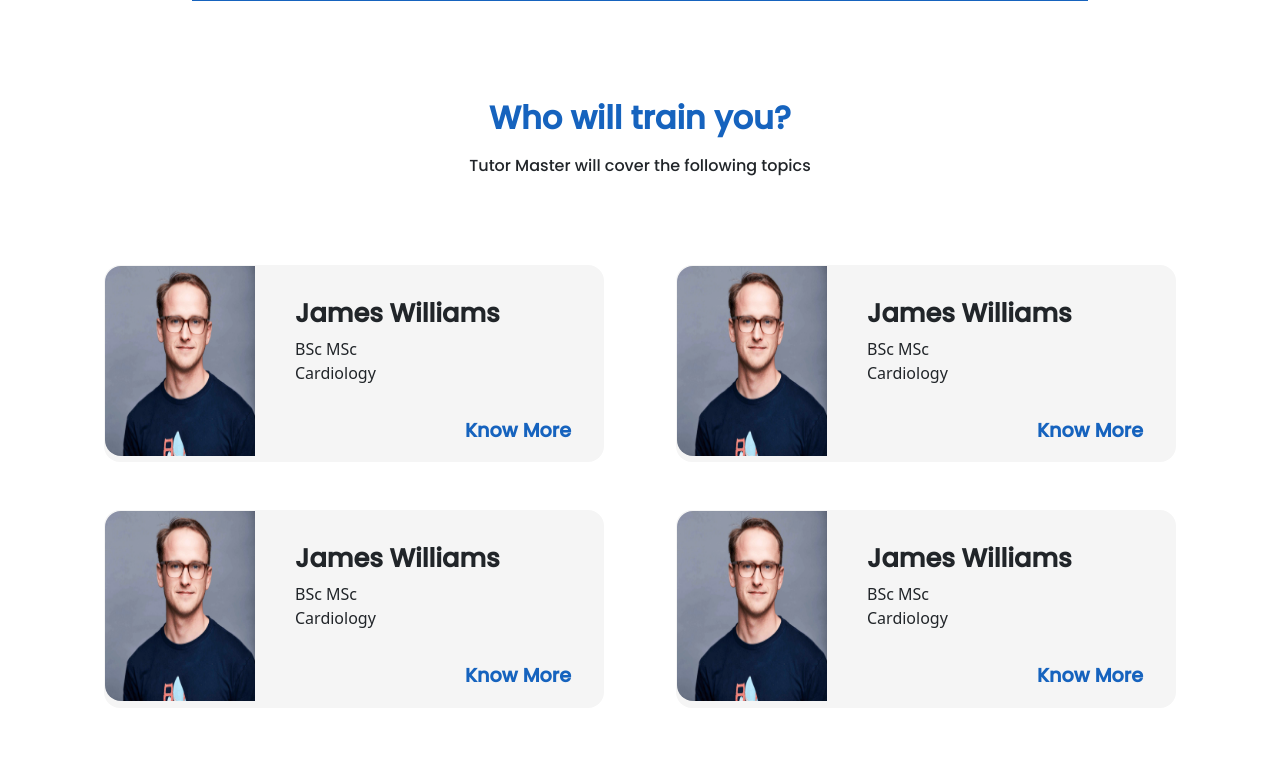
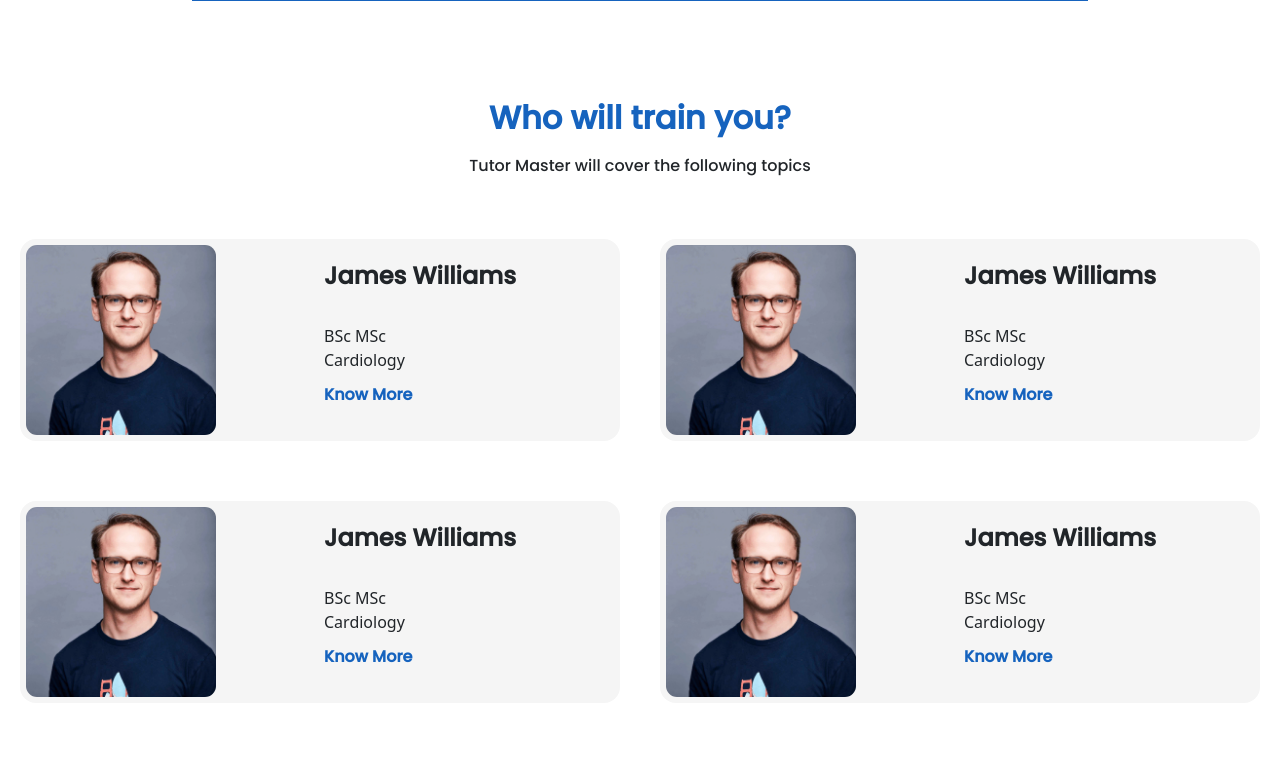
Before and after one commit to MuskanGarg24/Landing-Page, a React (Create React App) app: page / in a window 1280 px wide. Shown: the part 3730-4500 px from the top of the page. Built offline with nearby package versions, Linux system fonts and the light colour scheme.

Commit message:
final commit

```diff
--- a/src/components/Mentors/Mentors.css
+++ b/src/components/Mentors/Mentors.css
@@ -1,61 +1,85 @@
 @import url('https://fonts.googleapis.com/css2?family=Poppins:wght@200;500&display=swap');
 
-
-.mentors-section{
-    margin: 4rem 5rem 6rem 5rem;
+*{
+    margin: 0;
+    padding: 0;
+    box-sizing: border-box;
 }
 
-.mentors{
+.mentors-container{
+    width: 100%;
+    margin-top: 5rem;
+    margin-bottom: 5rem;
+}
+
+.mentors-box{
+    max-width: 350px;
     border: 1px solid transparent;
     background-color: whitesmoke;
+    margin: 30px auto;
     border-radius: 1rem;
-    margin: 1.5rem;
 }
 
-.profile-image{
-    width: 190px;
-    height: 190px;
-    border-top-left-radius: 1rem;
-    border-bottom-left-radius: 1rem;
+.mentors-box img{
+    max-width: 300px;
+    height: 200px;
+    display: block;
+    object-fit: cover;
+    padding: 5px;
+    border-radius: 1rem;
+    margin: auto;
 }
 
-
-.mentor-name{
-    padding-top: 2rem;
-    padding-left: 1rem;
-    font-size: 1.6rem;
-    font-weight: bold;
-    font-family: 'Poppins', sans-serif;
+.mentors-box .mentors-heading,
+.mentors-box .mentors-text{
+    width: 100%;
+    padding: 0px 5px;
+    min-width: 300px;
+    text-align: center;
 }
 
-.mentor-degree{
-    padding-left: 1rem;
-    font-size: 1rem;
+.mentors-box .mentors-heading h2{
+    font-family: 'Poppins', sans-serif;
+    font-size: 1.5rem;
+    margin-top: 7px;
+    font-weight: bold;
 }
 
-.read-more{
-    font-weight: bold;
-    font-family: 'Poppins', sans-serif;
-    font-size: 1.2rem;
-    color: #1663be;
-    text-align: right;
-    padding-right: 2rem;
-    margin-top: 2rem;
-    cursor: pointer;
+.mentors-box .mentors-text p{
+    margin: 10px 0;
 }
 
+.mentors-box .mentors-text a{
+    display: inline-block;
+    color: #1663be;
+    font-family: 'Poppins', sans-serif;
+    text-decoration: none;
+    font-weight: bold;
+}
 
-@media screen and (max-width: 1024px) {
-    .mentors-section{
-        margin-right: 2rem;
-        margin-left: 2rem;
+@media (min-width: 700px){
+    .mentors-container{
+        display: flex;
+        justify-content: space-around;
+        align-items: center;
+        flex-wrap: wrap;
+        margin-top: 2rem;
+        margin-bottom: 5rem;
+    }
+    .mentors-box{
+        max-width: 600px;
+        padding: 0;
+    }
+    .mentors-box img{
+        float: left;
+        height: 200px;
+    }
+
+    .mentors-box .mentors-heading,
+    .mentors-box .mentors-text{
+        float: right;
+        width: 50%;
+        margin-top: 15px;
+        text-align: left;
     }
 }
-
-
-@media screen and (max-width: 600px) {
-    .mentors-section{
-        margin-right: 2rem;
-        margin-left: 2rem;
-    }
-}
--- a/src/components/Mentors/Mentors.jsx
+++ b/src/components/Mentors/Mentors.jsx
@@ -5,96 +5,62 @@ import Profile from "../../assets/profile.jpg";
 const Mentors = () => {
     return (
         <>
-            <section id="mentors-section">
-                <h1 className="services-heading color-blue">Who will train you?</h1>
-                <h5 className="services-heading color-black">
-                    Tutor Master will cover the following topics
-                </h5>
-                <div className="mentors-section">
-                    <div className="row">
-                        <div className="col col-lg-6 col-md-12 col-sm-12 col-xs-12">
-                            <div className="mentors">
-                                <div className="row">
-                                    <div className="col col-lg-4 col-md-6 col-sm-8 col-xs-6 image-div">
-                                        <img
-                                            src={Profile}
-                                            alt="profile"
-                                            className="profile-image img-fluid"
-                                        ></img>
-                                    </div>
-                                    <div className="col col-lg-8 col-md-6 col-sm-4 col-xs-6 mentor-info">
-                                        <h1 className="mentor-name">James Williams</h1>
-                                        <p className="mentor-degree">
-                                            BSc MSc <br></br>Cardiology
-                                        </p>
-                                        <p className="read-more">Know More</p>
-                                    </div>
-                                </div>
-                            </div>
+            <h1 className="services-heading color-blue">Who will train you?</h1>
+            <h5 className="services-heading color-black">
+                Tutor Master will cover the following topics
+            </h5>
+            <div className=".mentors-section">
+                <div className="mentors-container">
+                    <div className="mentors-box">
+                        <div className="mentors-heading">
+                            <h2>James Williams</h2>
                         </div>
-                        <div className="col col-lg-6 col-md-12 col-sm-12 col-xs-12">
-                            <div className="mentors">
-                                <div className="row">
-                                    <div className="col col-lg-4 col-md-6 col-sm-6 col-xs-6 image-div">
-                                        <img
-                                            src={Profile}
-                                            alt="profile"
-                                            className="profile-image img-fluid"
-                                        ></img>
-                                    </div>
-                                    <div className="col col-lg-8 col-md-6 col-sm-6 col-xs-6 mentor-info">
-                                        <h1 className="mentor-name">James Williams</h1>
-                                        <p className="mentor-degree">
-                                            BSc MSc <br></br>Cardiology
-                                        </p>
-                                        <p className="read-more">Know More</p>
-                                    </div>
-                                </div>
-                            </div>
+                        <img src={Profile} alt="mentor"></img>
+                        <div className="mentors-text">
+                            <p>
+                                BSc MSc <br></br> Cardiology
+                            </p>
+                            <a href="https://google.com">Know More</a>
                         </div>
-                        <div className="col col-lg-6 col-md-12 col-sm-12 col-xs-12">
-                            <div className="mentors">
-                                <div className="row">
-                                    <div className="col col-lg-4 col-md-6 col-sm-6 col-xs-6 image-div">
-                                        <img
-                                            src={Profile}
-                                            alt="profile"
-                                            className="profile-image img-fluid"
-                                        ></img>
-                                    </div>
-                                    <div className="col col-lg-8 col-md-6 col-sm-6 col-xs-6 mentor-info">
-                                        <h1 className="mentor-name">James Williams</h1>
-                                        <p className="mentor-degree">
-                                            BSc MSc <br></br>Cardiology
-                                        </p>
-                                        <p className="read-more">Know More</p>
-                                    </div>
-                                </div>
-                            </div>
+                    </div>
+                    <div className="mentors-box">
+                        <div className="mentors-heading">
+                            <h2>James Williams</h2>
                         </div>
-                        <div className="col col-lg-6 col-md-12 col-sm-12 col-xs-12">
-                            <div className="mentors">
-                                <div className="row">
-                                    <div className="col col-lg-4 col-md-6 col-sm-6 col-xs-6 image-div">
-                                        <img
-                                            src={Profile}
-                                            alt="profile"
-                                            className="profile-image img-fluid"
-                                        ></img>
-                                    </div>
-                                    <div className="col col-lg-8 col-md-6 col-sm-6 col-xs-6 mentor-info">
-                                        <h1 className="mentor-name">James Williams</h1>
-                                        <p className="mentor-degree">
-                                            BSc MSc <br></br>Cardiology
-                                        </p>
-                                        <p className="read-more">Know More</p>
-                                    </div>
-                                </div>
-                            </div>
+                        <img src={Profile} alt="mentor"></img>
+                        <div className="mentors-text">
+                            <p>
+                                BSc MSc <br></br> Cardiology
+                            </p>
+                            <a href="https://google.com">Know More</a>
+                        </div>
+                    </div>
+                    <div className="mentors-box">
+                        <div className="mentors-heading">
+                            <h2>James Williams</h2>
+                        </div>
+                        <img src={Profile} alt="mentor"></img>
+                        <div className="mentors-text">
+                            <p>
+                                BSc MSc <br></br> Cardiology
+                            </p>
+                            <a href="https://google.com">Know More</a>
+                        </div>
+                    </div>
+                    <div className="mentors-box">
+                        <div className="mentors-heading">
+                            <h2>James Williams</h2>
+                        </div>
+                        <img src={Profile} alt="mentor"></img>
+                        <div className="mentors-text">
+                            <p>
+                                BSc MSc <br></br> Cardiology
+                            </p>
+                            <a href="https://google.com">Know More</a>
                         </div>
                     </div>
                 </div>
-            </section>
+            </div>
         </>
     );
 };
```
